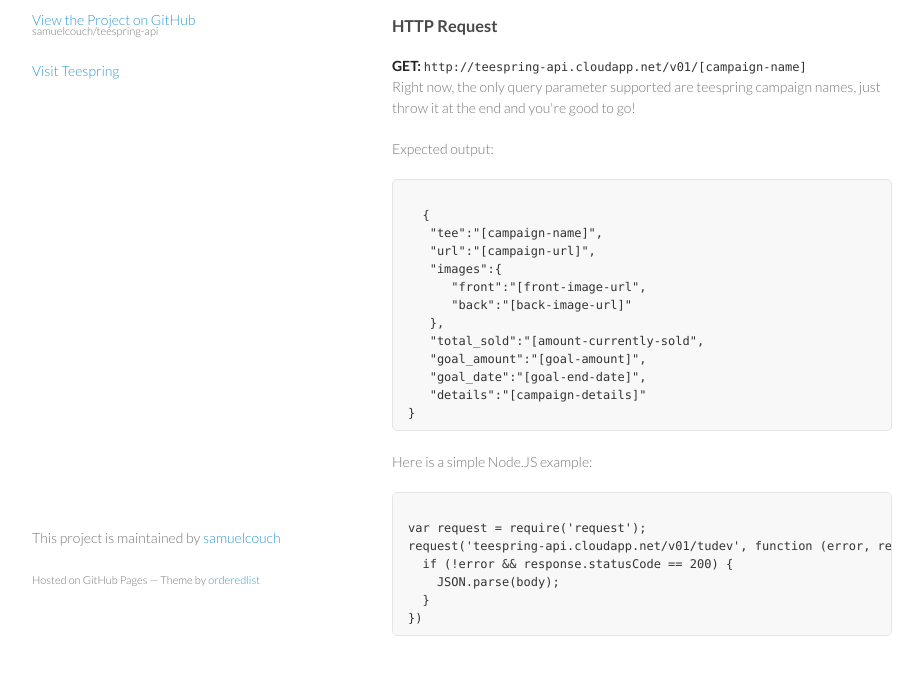
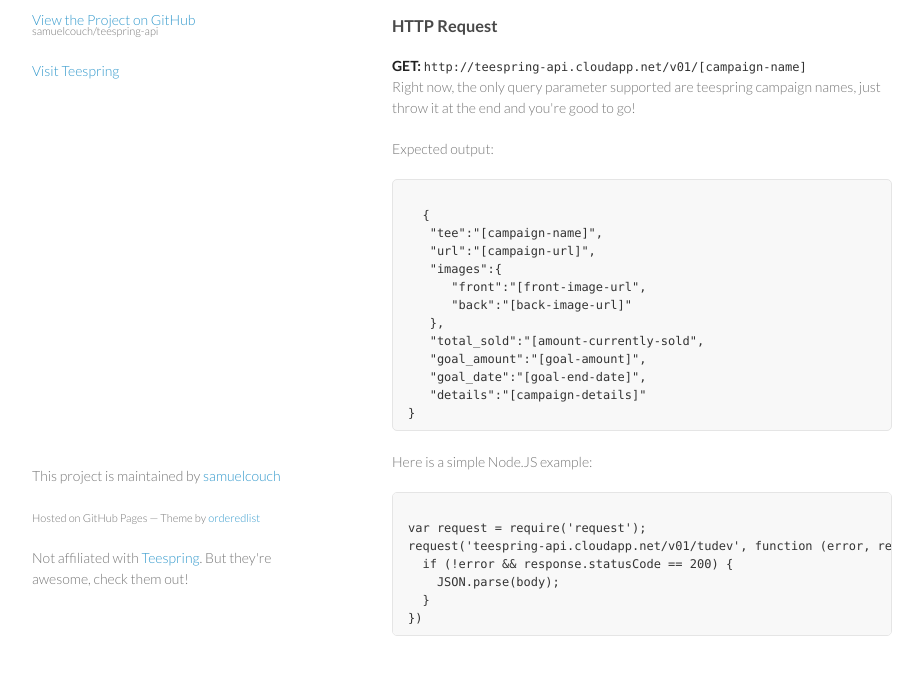
Before and after one commit to hmphu/teespring-api, a website: page public/index.html in a window 1280 px wide. Shown: the part 141-816 px from the top of the page, without its empty margins (178-1101 px from the left). Drawn offline with Linux system fonts and the light colour scheme.

Commit message:
teespring is awesome

```diff
--- a/public/index.html
+++ b/public/index.html
@@ -3,6 +3,7 @@
   <head>
     <meta charset="utf-8">
     <meta http-equiv="X-UA-Compatible" content="chrome=1">
+    <link rel="shortcut icon" href="/favicon.ico" type="image/x-icon" />
     <title>Teespring-api by samuelcouch</title>
 
     <link rel="stylesheet" href="stylesheets/styles.css">
@@ -57,6 +58,7 @@
       <footer>
         <p>This project is maintained by <a href="https://github.com/samuelcouch">samuelcouch</a></p>
         <p><small>Hosted on GitHub Pages &mdash; Theme by <a href="https://github.com/orderedlist">orderedlist</a></small></p>
+        <p>Not affiliated with <a href="http://www.teespring.com">Teespring</a>. But they're awesome, check them out!</p>
       </footer>
     </div>
     <script src="javascripts/scale.fix.js"></script>
```
